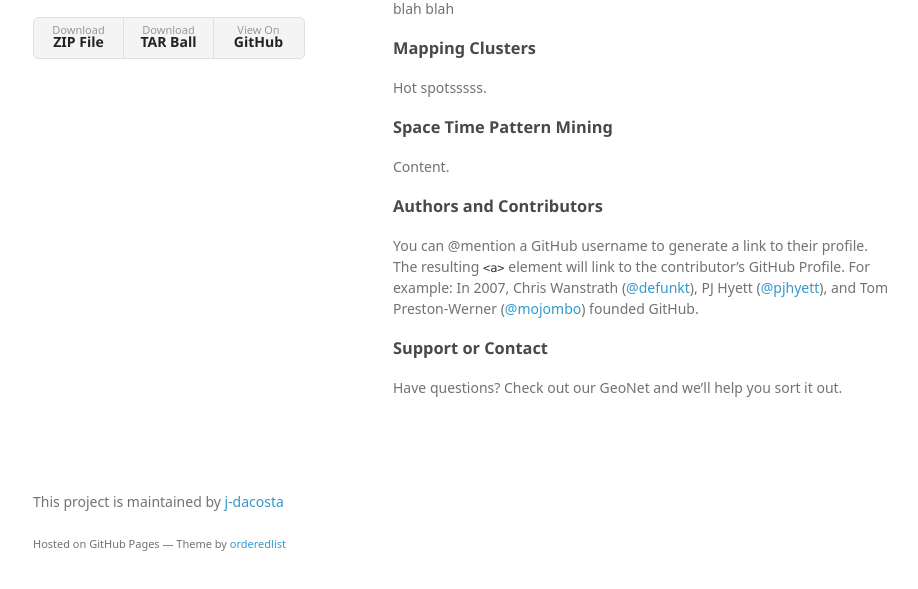
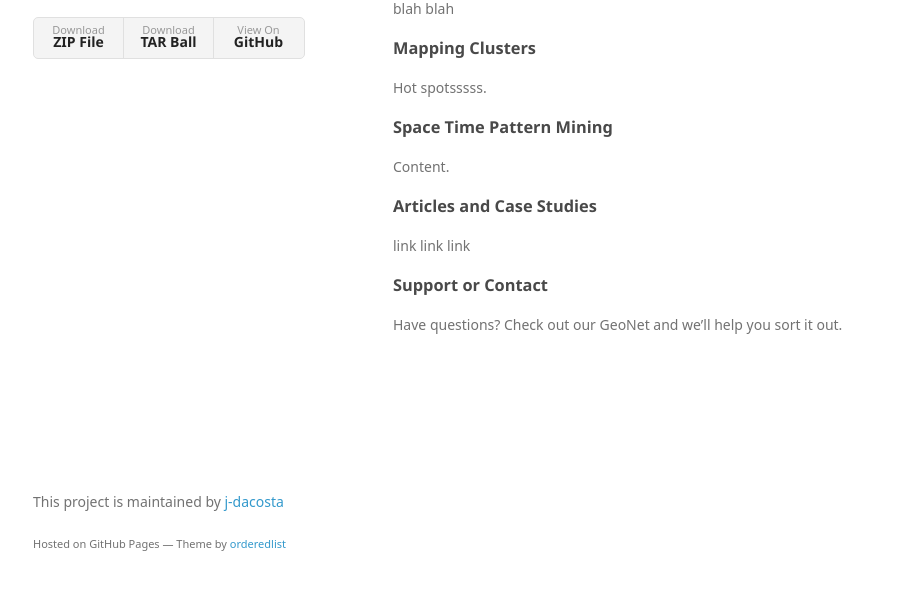
Before and after one commit to j-dacosta/SpatialStatsResources, a plain HTML site: page index.html in a window 1280 px wide. Shown: the part 177-766 px from the top of the page, without its empty margins (177-1095 px from the left). Drawn offline with Linux system fonts and the light colour scheme; a web font is replaced by a local one.

Commit message:
Create master branch via GitHub

```diff
--- a/index.html
+++ b/index.html
@@ -49,9 +49,11 @@
 <p>Content.</p>
 
 <h3>
-<a id="authors-and-contributors" class="anchor" href="#authors-and-contributors" aria-hidden="true"><span aria-hidden="true" class="octicon octicon-link"></span></a>Authors and Contributors</h3>
+<a id="articles-and-case-studies" class="anchor" href="#articles-and-case-studies" aria-hidden="true"><span aria-hidden="true" class="octicon octicon-link"></span></a>Articles and Case Studies</h3>
 
-<p>You can @mention a GitHub username to generate a link to their profile. The resulting <code>&lt;a&gt;</code> element will link to the contributor’s GitHub Profile. For example: In 2007, Chris Wanstrath (<a href="https://github.com/defunkt" class="user-mention">@defunkt</a>), PJ Hyett (<a href="https://github.com/pjhyett" class="user-mention">@pjhyett</a>), and Tom Preston-Werner (<a href="https://github.com/mojombo" class="user-mention">@mojombo</a>) founded GitHub.</p>
+<p>link
+link
+link</p>
 
 <h3>
 <a id="support-or-contact" class="anchor" href="#support-or-contact" aria-hidden="true"><span aria-hidden="true" class="octicon octicon-link"></span></a>Support or Contact</h3>
--- a/params.json
+++ b/params.json
@@ -1,6 +1,6 @@
 {
   "name": "Spatial Statistics Resources",
   "tagline": "",
-  "body": "### Welcome.\r\nblah blah\r\n\r\n### Start Here ->\r\nblah blah\r\n\r\n### Mapping Clusters\r\nHot spotsssss.\r\n\r\n### Space Time Pattern Mining\r\nContent.\r\n\r\n### Authors and Contributors\r\nYou can @mention a GitHub username to generate a link to their profile. The resulting `<a>` element will link to the contributor’s GitHub Profile. For example: In 2007, Chris Wanstrath (@defunkt), PJ Hyett (@pjhyett), and Tom Preston-Werner (@mojombo) founded GitHub.\r\n\r\n### Support or Contact\r\nHave questions? Check out our GeoNet and we’ll help you sort it out.\r\n",
+  "body": "### Welcome.\r\nblah blah\r\n\r\n### Start Here ->\r\nblah blah\r\n\r\n### Mapping Clusters\r\nHot spotsssss.\r\n\r\n### Space Time Pattern Mining\r\nContent.\r\n\r\n### Articles and Case Studies\r\nlink\r\nlink\r\nlink\r\n\r\n### Support or Contact\r\nHave questions? Check out our GeoNet and we’ll help you sort it out.\r\n",
   "note": "Don't delete this file! It's used internally to help with page regeneration."
 }
```
